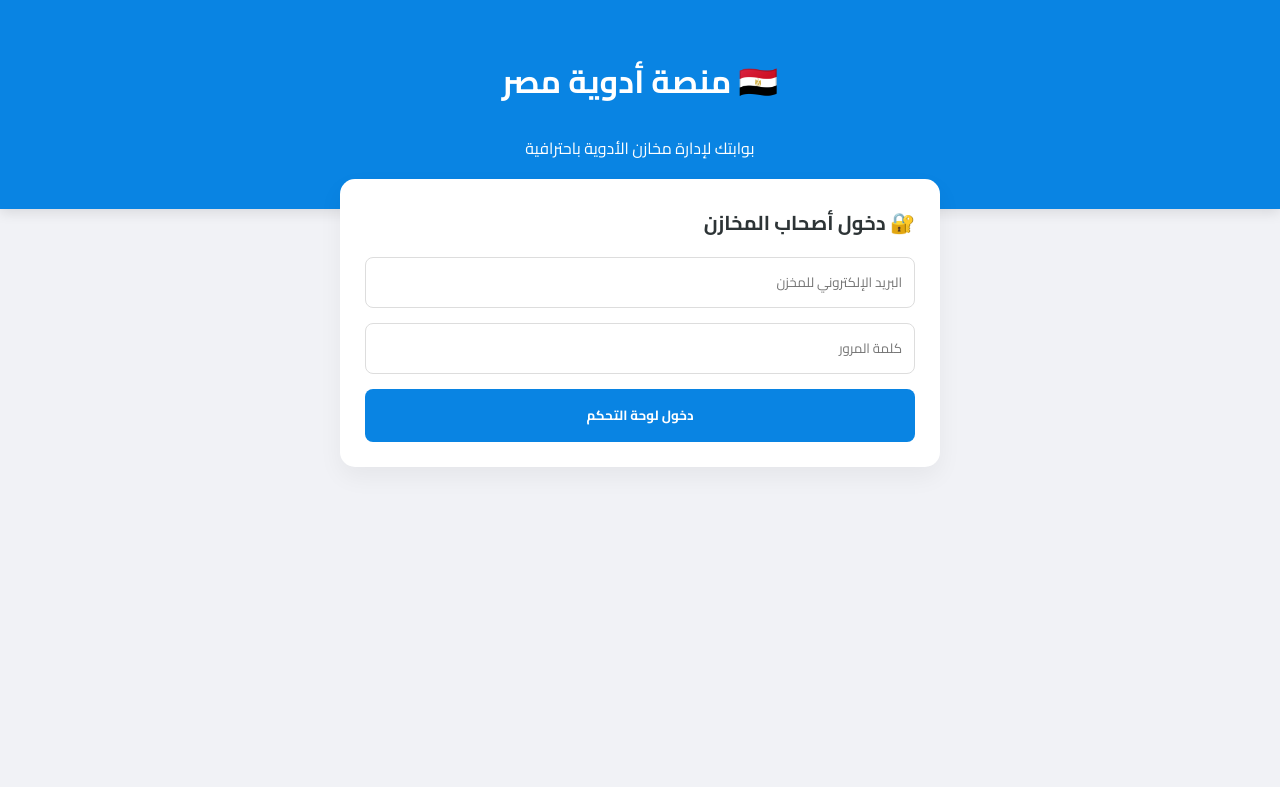
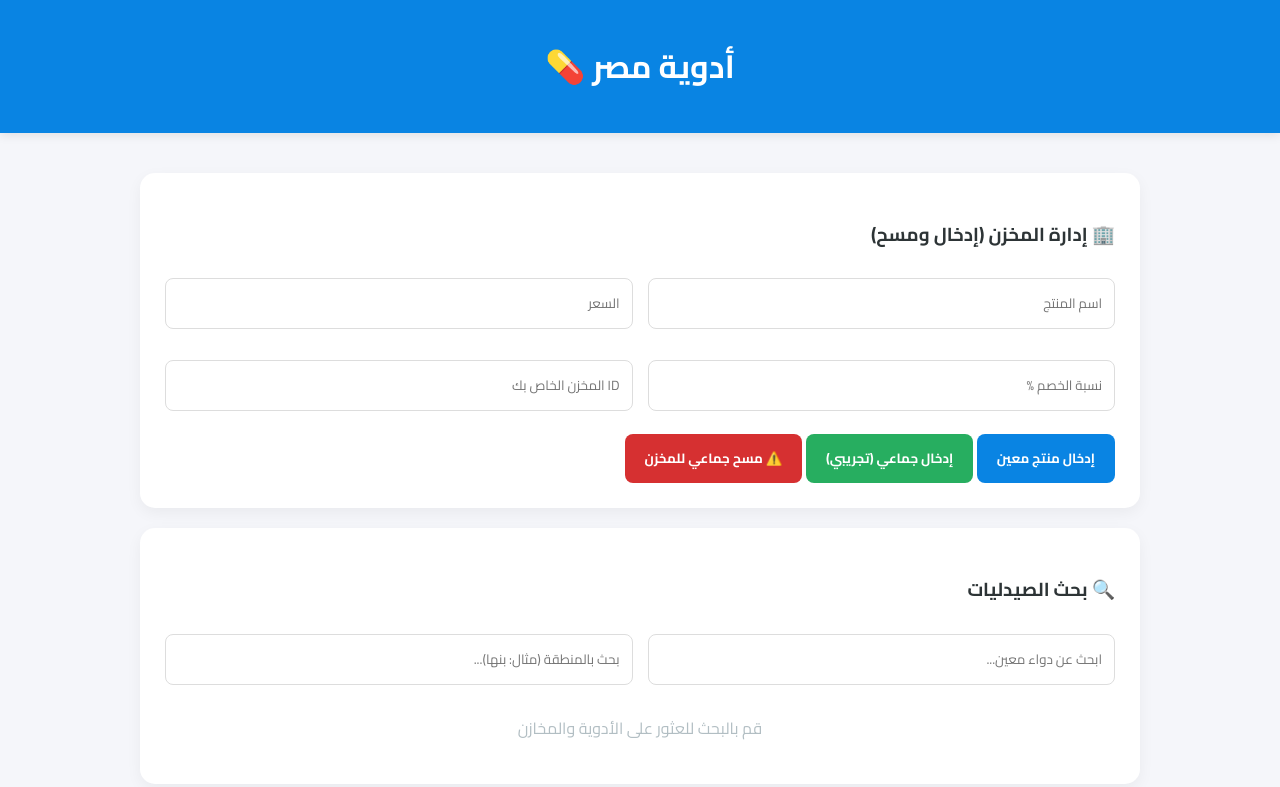
Before and after one commit to mohamedelbadawy0089-hue/adwiaegypt, a plain HTML site: page index.html in a window 1280 px wide. Drawn offline with nearby package versions, Linux system fonts and the light colour scheme.

Commit message:
Update index.html

```diff
--- a/index.html
+++ b/index.html
@@ -3,153 +3,226 @@
 <head>
     <meta charset="UTF-8">
     <meta name="viewport" content="width=device-width, initial-scale=1.0">
-    <title>منصة أدوية مصر | نظام المخازن الموحد</title>
+    <title>أدوية مصر | المنصة المتكاملة للمخازن والصيدليات</title>
     <link href="https://fonts.googleapis.com/css2?family=Cairo:wght@400;600;700&display=swap" rel="stylesheet">
     <script src="https://cdn.jsdelivr.net/npm/@supabase/supabase-js"></script>
     <style>
         :root {
             --primary: #0984e3;
+            --secondary: #2d3436;
             --success: #27ae60;
             --danger: #d63031;
-            --dark: #2d3436;
-            --light-bg: #f1f2f6;
+            --light: #f5f6fa;
         }
 
         body {
             font-family: 'Cairo', sans-serif;
-            background-color: var(--light-bg);
-            margin: 0; padding: 0;
+            background-color: var(--light);
+            margin: 0;
+            padding: 0;
+            color: var(--secondary);
         }
 
-        .header {
+        .navbar {
             background: var(--primary);
             color: white;
+            padding: 15px;
             text-align: center;
-            padding: 30px 10px;
-            box-shadow: 0 4px 12px rgba(0,0,0,0.1);
+            box-shadow: 0 2px 10px rgba(0,0,0,0.1);
         }
 
-        .container { max-width: 600px; margin: -30px auto 40px; padding: 0 15px; }
+        .container {
+            max-width: 1000px;
+            margin: 20px auto;
+            padding: 20px;
+        }
 
-        .card {
+        /* تنسيق الأقسام */
+        .section-card {
             background: white;
             border-radius: 15px;
             padding: 25px;
-            box-shadow: 0 10px 25px rgba(0,0,0,0.05);
             margin-bottom: 20px;
+            box-shadow: 0 5px 15px rgba(0,0,0,0.05);
         }
 
-        h2 { margin-top: 0; font-size: 20px; color: var(--dark); }
+        .grid {
+            display: grid;
+            grid-template-columns: 1fr 1fr;
+            gap: 15px;
+        }
 
-        .input-group { margin-bottom: 15px; }
-
-        input {
-            width: 100%; padding: 12px;
+        /* المدخلات والأزرار */
+        input, select {
+            width: 100%;
+            padding: 12px;
+            margin: 8px 0;
             border: 1px solid #ddd;
             border-radius: 8px;
+            font-family: 'Cairo';
             box-sizing: border-box;
-            font-family: 'Cairo';
         }
 
         .btn {
-            width: 100%; padding: 14px;
-            border: none; border-radius: 8px;
-            font-weight: 700; cursor: pointer;
-            font-family: 'Cairo'; transition: 0.3s;
+            padding: 12px 20px;
+            border: none;
+            border-radius: 8px;
+            cursor: pointer;
+            font-family: 'Cairo';
+            font-weight: bold;
+            transition: 0.3s;
+            color: white;
+            display: inline-block;
         }
 
-        .btn-main { background: var(--primary); color: white; }
-        .btn-delete { background: var(--danger); color: white; margin-top: 10px; }
-        .btn-add { background: var(--success); color: white; }
+        .btn-main { background: var(--primary); }
+        .btn-success { background: var(--success); }
+        .btn-danger { background: var(--danger); }
 
-        .inventory-item {
-            display: flex; justify-content: space-between;
-            background: #f9f9f9; padding: 12px;
-            border-radius: 8px; margin-bottom: 8px;
-            border-right: 4px solid var(--primary);
+        /* قائمة المنتجات */
+        .product-item {
+            display: flex;
+            justify-content: space-between;
+            align-items: center;
+            padding: 15px;
+            border-bottom: 1px solid #eee;
+            transition: 0.2s;
         }
 
-        .hidden { display: none; }
+        .product-item:hover { background: #f9f9f9; }
+
+        .discount-badge {
+            background: #ffeaa7;
+            color: #d35400;
+            padding: 2px 8px;
+            border-radius: 5px;
+            font-size: 12px;
+            margin-right: 10px;
+        }
+
+        .meta-info { font-size: 13px; color: #636e72; }
+
+        @media (max-width: 600px) { .grid { grid-template-columns: 1fr; } }
     </style>
 </head>
 <body>
 
-<div class="header">
-    <h1>🇪🇬 منصة أدوية مصر</h1>
-    <p>بوابتك لإدارة مخازن الأدوية باحترافية</p>
+<div class="navbar">
+    <h1>أدوية مصر 💊</h1>
 </div>
 
 <div class="container">
 
-    <div id="login-section" class="card">
-        <h2>🔐 دخول أصحاب المخازن</h2>
-        <div class="input-group">
-            <input type="email" id="email" placeholder="البريد الإلكتروني للمخزن">
+    <div class="section-card">
+        <h3>🏢 إدارة المخزن (إدخال ومسح)</h3>
+        <div class="grid">
+            <input type="text" id="prodName" placeholder="اسم المنتج">
+            <input type="number" id="prodPrice" placeholder="السعر">
+            <input type="number" id="prodDiscount" placeholder="نسبة الخصم %">
+            <input type="text" id="warehouseID" placeholder="ID المخزن الخاص بك">
         </div>
-        <div class="input-group">
-            <input type="password" id="password" placeholder="كلمة المرور">
+        <div style="margin-top: 15px;">
+            <button class="btn btn-main" onclick="addSingleProduct()">إدخال منتج معين</button>
+            <button class="btn btn-success" onclick="bulkInsertDemo()">إدخال جماعي (تجريبي)</button>
+            <button class="btn btn-danger" onclick="deleteAllMyDrugs()">⚠️ مسح جماعي للمخزن</button>
         </div>
-        <button class="btn btn-main" onclick="handleLogin()">دخول لوحة التحكم</button>
     </div>
 
-    <div id="dashboard-section" class="card hidden">
-        <h2>📦 لوحة تحكم المخزن</h2>
-        <div class="input-group">
-            <input type="text" id="drugName" placeholder="اسم الدواء الجديد">
+    <div class="section-card">
+        <h3>🔍 بحث الصيدليات</h3>
+        <div class="grid">
+            <input type="text" id="searchName" placeholder="ابحث عن دواء معين..." onkeyup="searchDatabase()">
+            <input type="text" id="searchCity" placeholder="بحث بالمنطقة (مثال: بنها)..." onkeyup="searchDatabase()">
         </div>
-        <div class="input-group">
-            <input type="number" id="drugPrice" placeholder="السعر">
+        <div id="results" style="margin-top: 20px;">
+            <p style="text-align: center; color: #b2bec3;">قم بالبحث للعثور على الأدوية والمخازن</p>
         </div>
-        <button class="btn btn-add" onclick="addNewDrug()">➕ إضافة للمخزون</button>
-
-        <hr style="margin: 20px 0; border: 0; border-top: 1px solid #eee;">
-
-        <h3>منتجاتك الحالية:</h3>
-        <div id="inventory-list">
-            </div>
-
-        <button class="btn btn-delete" onclick="deleteAllData()">
-            ⚠️ مسح جميع أدوية مخزني نهائياً
-        </button>
     </div>
 
 </div>
 
 <script>
-    // بيانات الربط مع Supabase
-    const SUPABASE_URL = 'YOUR_SUPABASE_URL';
-    const SUPABASE_KEY = 'YOUR_SUPABASE_KEY';
-    const _supabase = supabase.createClient(SUPABASE_URL, SUPABASE_KEY);
+    // --- إعدادات الربط مع Supabase ---
+    // استبدل هذه القيم ببياناتك من Supabase (Settings > API)
+    const SB_URL = 'https://your-project-url.supabase.co';
+    const SB_KEY = 'your-anon-key';
+    const supabase = supabase.createClient(SB_URL, SB_KEY);
 
-    // محاكاة تسجيل الدخول (للتجربة الآن)
-    function handleLogin() {
-        document.getElementById('login-section').classList.add('hidden');
-        document.getElementById('dashboard-section').classList.remove('hidden');
+    // 1. وظيفة البحث المدمجة (بالدواء والمنطقة والمخزن)
+    async function searchDatabase() {
+        const name = document.getElementById('searchName').value;
+        const city = document.getElementById('searchCity').value;
+
+        let query = supabase
+            .from('inventory')
+            .select(`
+                product_name, price, discount_percent,
+                warehouses (warehouse_name, location_city)
+            `);
+
+        if (name) query = query.ilike('product_name', `%${name}%`);
+
+        const { data, error } = await query;
+        renderResults(data);
     }
 
-    // إضافة دواء جديد
-    function addNewDrug() {
-        const name = document.getElementById('drugName').value;
-        const price = document.getElementById('drugPrice').value;
-        if(name && price) {
-            const list = document.getElementById('inventory-list');
-            const item = document.createElement('div');
-            item.className = 'inventory-item';
-            item.innerHTML = `<span>${name}</span> <b>${price} ج.م</b>`;
-            list.appendChild(item);
-            document.getElementById('drugName').value = '';
-            document.getElementById('drugPrice').value = '';
+    function renderResults(data) {
+        const div = document.getElementById('results');
+        div.innerHTML = '';
+        if (!data || data.length === 0) { div.innerHTML = 'لا توجد نتائج.'; return; }
+
+        data.forEach(item => {
+            div.innerHTML += `
+                <div class="product-item">
+                    <div>
+                        <strong>${item.product_name}</strong>
+                        ${item.discount_percent > 0 ? `<span class="discount-badge">خصم ${item.discount_percent}%</span>` : ''}
+                        <div class="meta-info">مخزن: ${item.warehouses.warehouse_name} | المنطقة: ${item.warehouses.location_city}</div>
+                    </div>
+                    <div style="font-weight: bold; color: var(--primary);">${item.price} ج.م</div>
+                </div>
+            `;
+        });
+    }
+
+    // 2. إدخال منتج معين
+    async function addSingleProduct() {
+        const name = document.getElementById('prodName').value;
+        const price = document.getElementById('prodPrice').value;
+        const discount = document.getElementById('prodDiscount').value;
+        const w_id = document.getElementById('warehouseID').value;
+
+        const { error } = await supabase.from('inventory').insert([
+            { product_name: name, price: price, discount_percent: discount, warehouse_id: w_id }
+        ]);
+
+        if (error) alert("خطأ في الإدخال: " + error.message);
+        else alert("تم إضافة المنتج بنجاح!");
+    }
+
+    // 3. مسح جماعي للمخزن (طلبك الأساسي) [2026-02-01]
+    async function deleteAllMyDrugs() {
+        const w_id = document.getElementById('warehouseID').value;
+        if (!w_id) return alert("يرجى إدخال ID المخزن للمسح");
+
+        if (confirm("هل أنت متأكد من مسح جميع الأدوية في هذا المخزن؟ لا يمكن التراجع!")) {
+            const { error } = await supabase
+                .from('inventory')
+                .delete()
+                .eq('warehouse_id', w_id);
+
+            if (error) alert("خطأ: " + error.message);
+            else {
+                alert("تم مسح جميع أدوية المخزن بنجاح.");
+                location.reload();
+            }
         }
     }
 
-    // كود الحذف الشامل الذي طلبته
-    async function deleteAllData() {
-        if(confirm("تحذير: هل أنت متأكد من مسح جميع بيانات أدوية مخزنك؟ لا يمكن التراجع!")) {
-            // هنا نضع كود الحذف الفعلي من Supabase
-            document.getElementById('inventory-list').innerHTML = '';
-            alert("تم مسح المخزن بالكامل بنجاح.");
-            console.log("Action: Delete All Drugs [2026-02-01]");
-        }
+    // 4. إدخال جماعي تجريبي
+    async function bulkInsertDemo() {
+        alert("هذه الوظيفة تقوم بإدخال مصفوفة بيانات معدة مسبقاً في الكود.");
+        // الكود الفعلي سيكون مشابه لـ addSingleProduct ولكن بمصفوفة []
     }
 </script>
 
```
